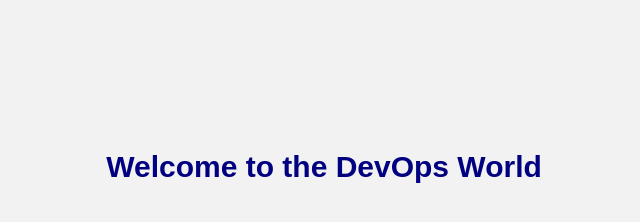
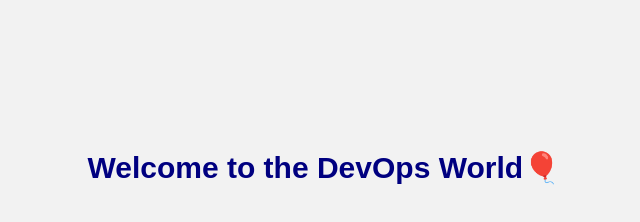
Before and after one commit to GudditiOrg/Shellscript, a plain HTML site: page index.html in a window 1280 px wide. Shown: the whole page, without its empty margins (316-956 px from the left). Drawn offline with Linux system fonts and the light colour scheme.

Commit message:
Update index.html

```diff
--- a/index.html
+++ b/index.html
@@ -1,4 +1,3 @@
-
 <!DOCTYPE html>
 <html>
 <head>
@@ -18,6 +17,6 @@
   </style>
 </head>
 <body>
-  <h1>Welcome to the DevOps World </h1>
+  <h1>Welcome to the DevOps World🎈 </h1>
 </body>
 </html>
```
